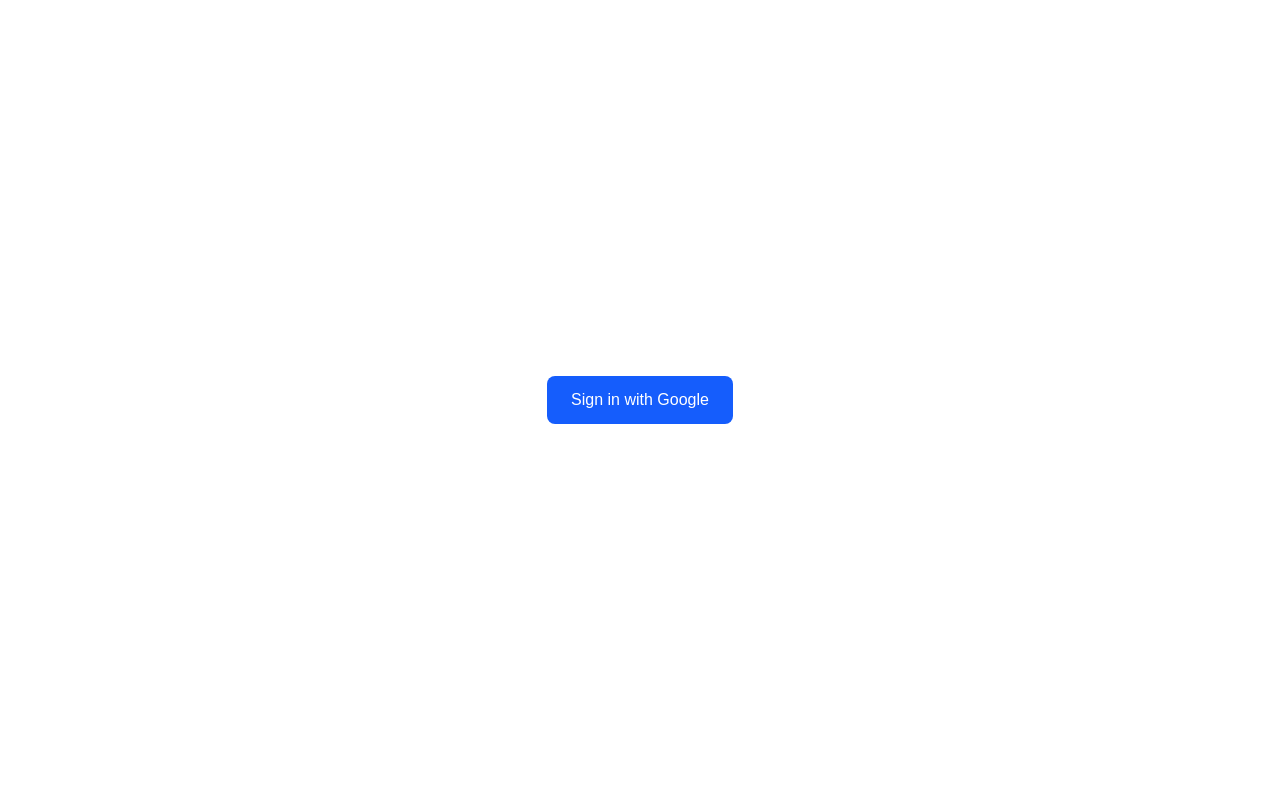
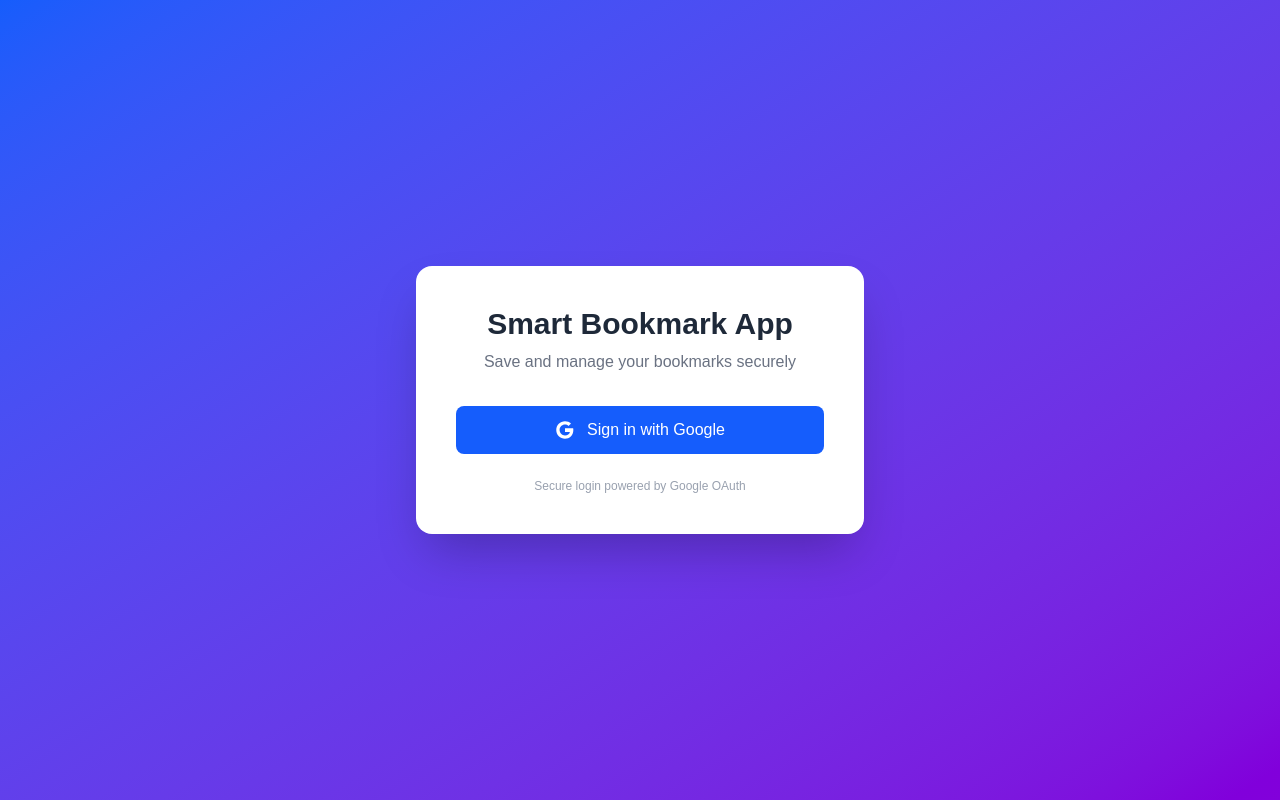
Before and after one commit to Karan466/smart-bookmark-app, a Next.js app: page /login in a window 1280 px wide. Built offline with nearby package versions, Linux system fonts and the light colour scheme; no server answers.

Commit message:
Improve login UI

```diff
--- a/app/login/page.tsx
+++ b/app/login/page.tsx
@@ -7,19 +7,43 @@
     await supabase.auth.signInWithOAuth({
       provider: "google",
       options: {
-        redirectTo: "http://localhost:3000/auth/callback",
+        redirectTo: `${window.location.origin}/auth/callback`,
       },
     });
   };
 
   return (
-    <div className="flex h-screen items-center justify-center">
-      <button
-        onClick={signInWithGoogle}
-        className="bg-blue-600 text-white px-6 py-3 rounded-lg"
-      >
-        Sign in with Google
-      </button>
+    <div className="flex h-screen items-center justify-center bg-gradient-to-br from-blue-600 to-purple-700">
+      <div className="bg-white rounded-2xl shadow-2xl p-10 w-full max-w-md text-center">
+
+        {/* App Title */}
+        <h1 className="text-3xl font-bold mb-2 text-gray-800">
+          Smart Bookmark App
+        </h1>
+
+        <p className="text-gray-500 mb-8">
+          Save and manage your bookmarks securely
+        </p>
+
+        {/* Google Button */}
+        <button
+          onClick={signInWithGoogle}
+          className="w-full flex items-center justify-center gap-3 bg-blue-600 hover:bg-blue-700 text-white py-3 rounded-lg font-medium transition"
+        >
+          <svg width="20" height="20" viewBox="0 0 48 48">
+            <path
+              fill="#fff"
+              d="M44.5 20H24v8.5h11.8C34.7 33.9 30 37 24 37c-7.2 0-13-5.8-13-13s5.8-13 13-13c3.2 0 6.1 1.2 8.4 3.2l6-6C34.7 4.7 29.6 3 24 3 12.4 3 3 12.4 3 24s9.4 21 21 21c10.5 0 20-7.6 20-21 0-1.3-.1-2.7-.5-4z"
+            />
+          </svg>
+
+          Sign in with Google
+        </button>
+
+        <p className="text-xs text-gray-400 mt-6">
+          Secure login powered by Google OAuth
+        </p>
+      </div>
     </div>
   );
 }
```
